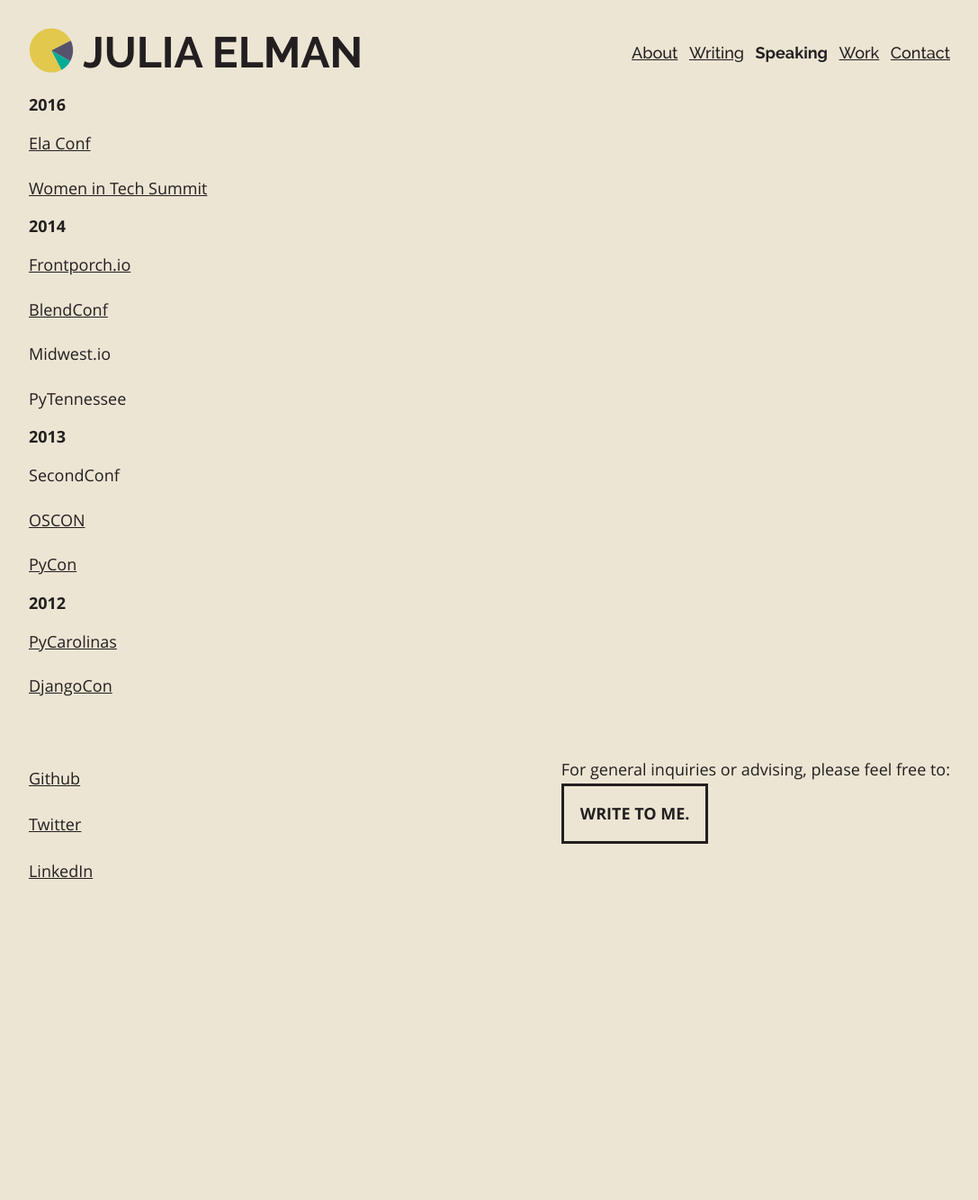
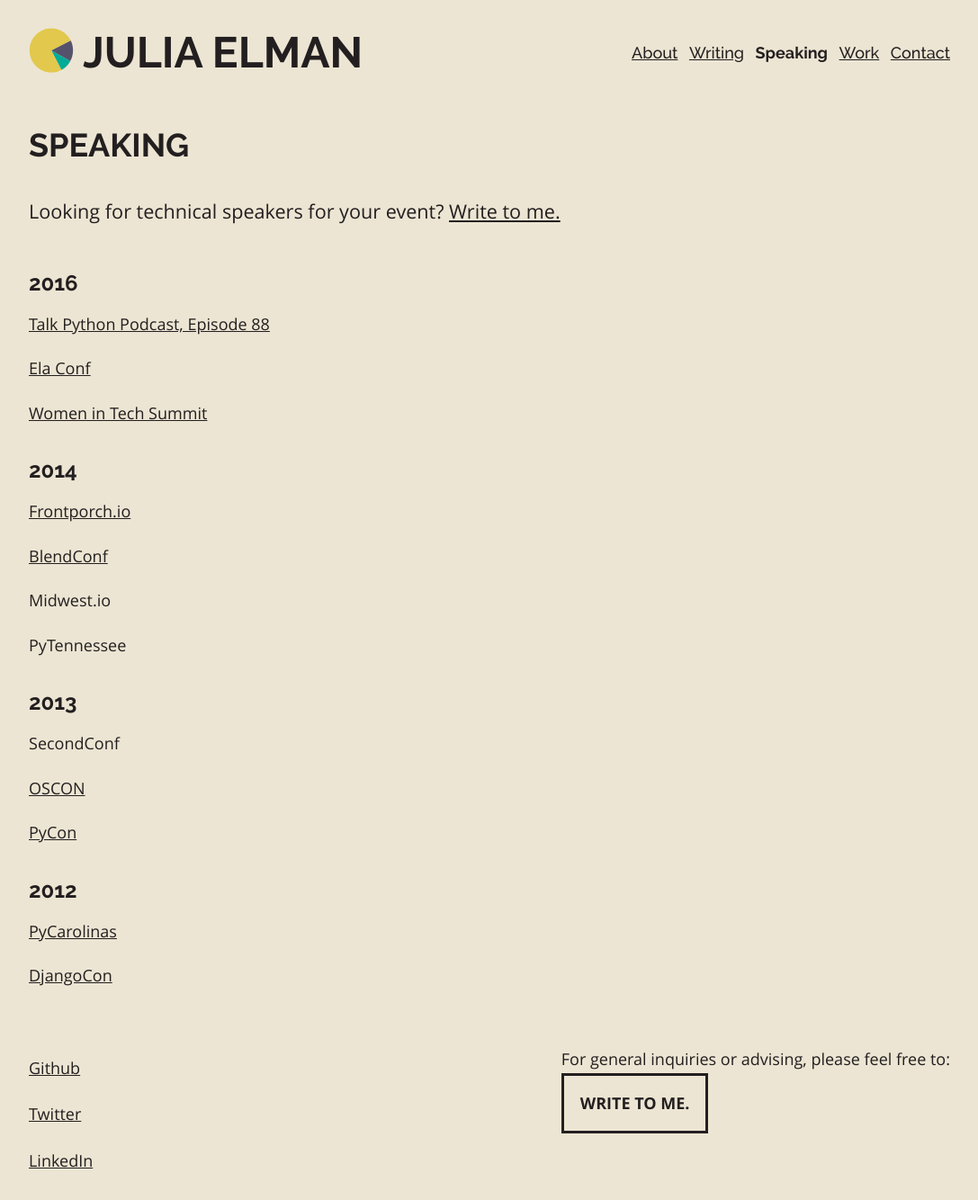
Before and after one commit to juliaelman/juliaelman.github.io, a Jekyll site: the page built from pages/speaking.md, in a window 1280 px wide. Shown: the whole page at 90% size, without its empty margins (96-1183 px from the left). Built offline with Jekyll 4.4.1, drawn with Linux system fonts in a browser that asks for light colours; before the commit the page ends 1012 px from its top, so only the background shows below that.

Commit message:
Update layout to default, up copy structure.

```diff
--- a/pages/speaking.md
+++ b/pages/speaking.md
@@ -1,11 +1,20 @@
 ---
-layout: base
+layout: default
 title: Speaking
 permalink: /speaking/
 body_id: page-list
 ---
 
-<h4>2016</h4>
+<p class="subtitle">Looking for technical speakers for your event? <a href="mailto:hello@juliaelman.com?subject=Hello, Julia! Let's talk speaking.">Write to me.</a></p>
+
+<h3>2016</h3>
+<article>
+	<p>
+		<a href="https://talkpython.fm/episodes/show/88/lightweight-django">
+			Talk Python Podcast, Episode 88
+		</a>
+	</p>
+</article>
 <article>
 	<p>
 		<a href="http://elaconf.com/">
@@ -20,7 +29,7 @@ body_id: page-list
 		</a>
 	</p>
 </article>
-<h4>2014</h4>
+<h3>2014</h3>
 <article>
 	<p>
 		<a href="http://frontporch.io/">
@@ -41,7 +50,7 @@ body_id: page-list
 <article>
 	<p>PyTennessee</p>
 </article>
-<h4>2013</h4>
+<h3>2013</h3>
 <article>
 	<p>SecondConf</p>
 </article>
@@ -59,7 +68,7 @@ body_id: page-list
 		</a>
 	</p>
 </article>
-<h4>2012</h4>
+<h3>2012</h3>
 <article>
 	<p>
 		<a href="http://lanyrd.com/2012/pycarolinas/syhmt/">
```
